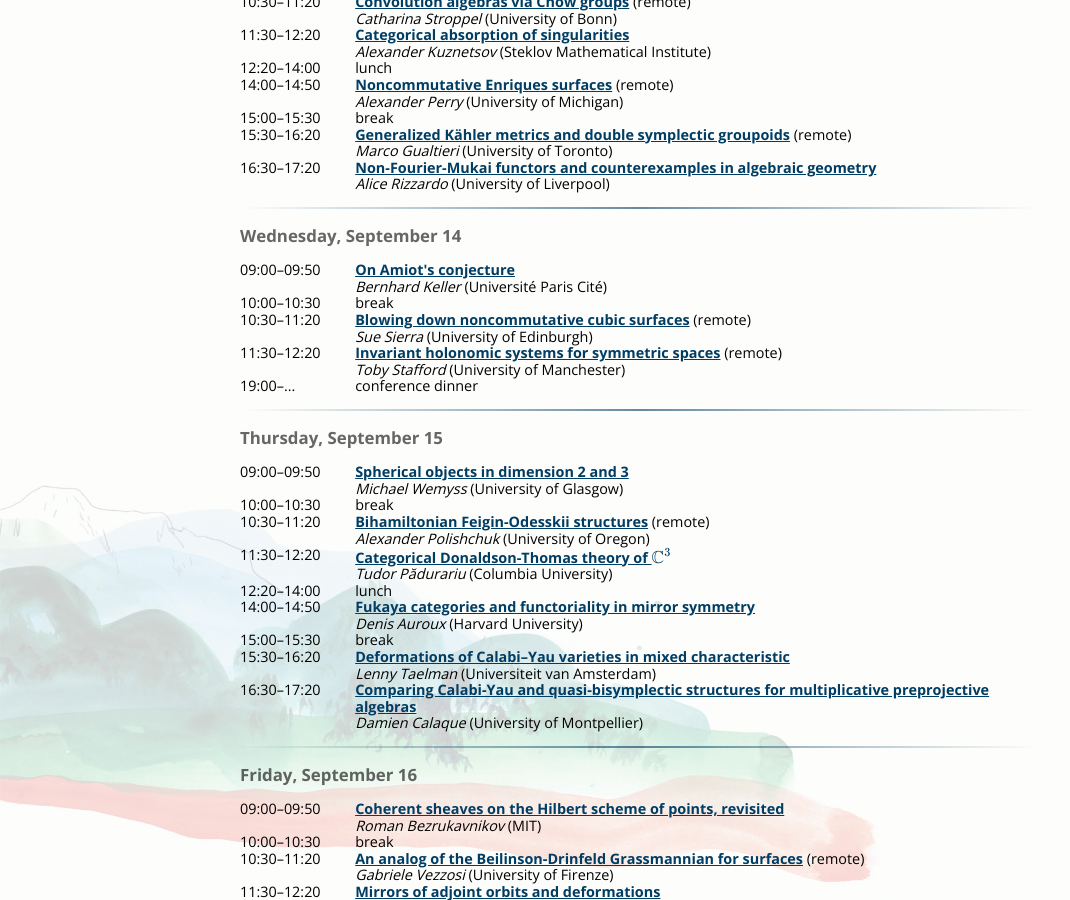
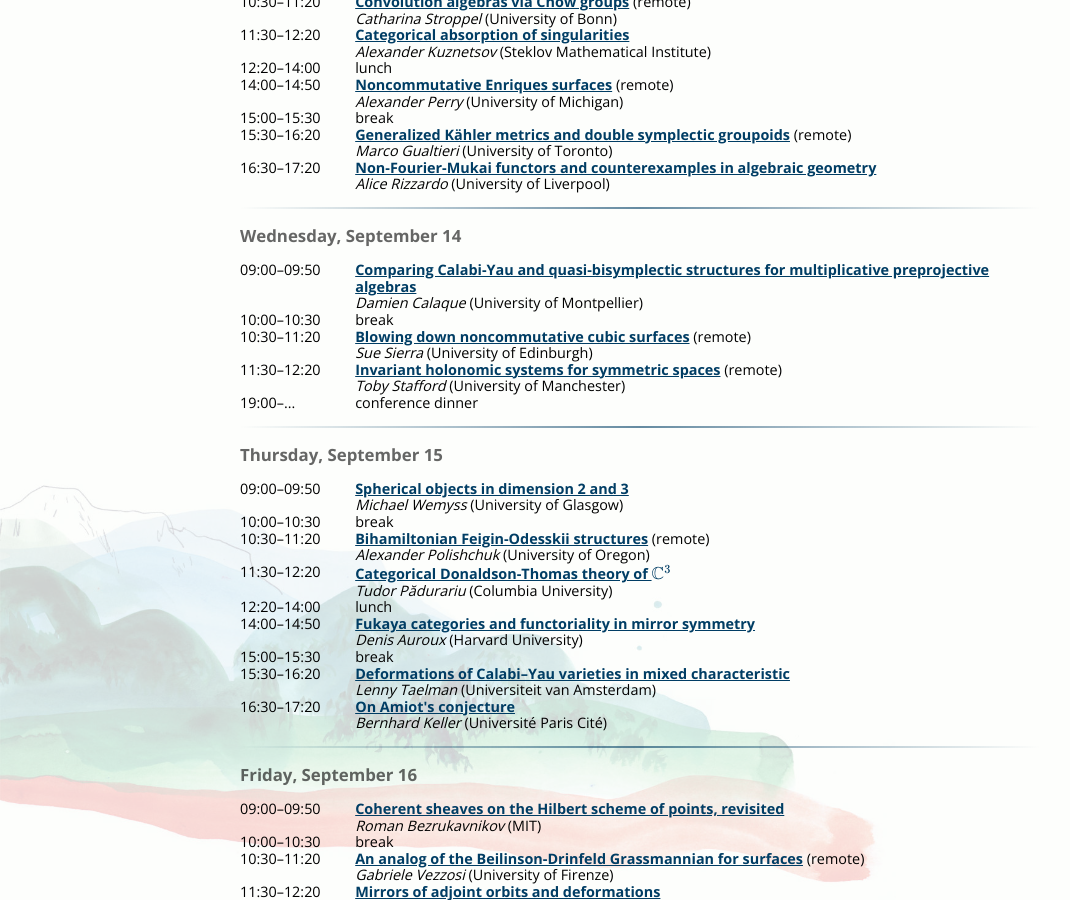
Before and after one commit to ncag-info/antwerp-2020, a Jekyll site: the page built from schedule.html, in a window 1280 px wide and 900 px high, scrolled down 729 px. Shown: the whole window, without its empty margins (0-1070 px from the left). Built offline with Jekyll 4.4.1, drawn with Linux system fonts in a browser that asks for light colours; nearby versions of some CDN libraries; library files that are not in the unit come from our copies; formulas are drawn with MathJax 3; part of the change alters nothing that is shown.

```diff
--- a/_data/schedule.yml
+++ b/_data/schedule.yml
@@ -29,7 +29,7 @@
 - date: Wednesday, September 14
   slots:
     [
-      { time: "09:00&ndash;09:50", talk: keller },
+      { time: "09:00&ndash;09:50", talk: calaque },
       { time: "10:00&ndash;10:30", other: "break" },
       { time: "10:30&ndash;11:20", talk: sierra },
       { time: "11:30&ndash;12:20", talk: stafford },
@@ -47,7 +47,7 @@
       { time: "14:00&ndash;14:50", talk: auroux },
       { time: "15:00&ndash;15:30", other: "break" },
       { time: "15:30&ndash;16:20", talk: taelman },
-      { time: "16:30&ndash;17:20", talk: calaque },
+      { time: "16:30&ndash;17:20", talk: keller },
     ]
 
 - date: Friday, September 16
```
